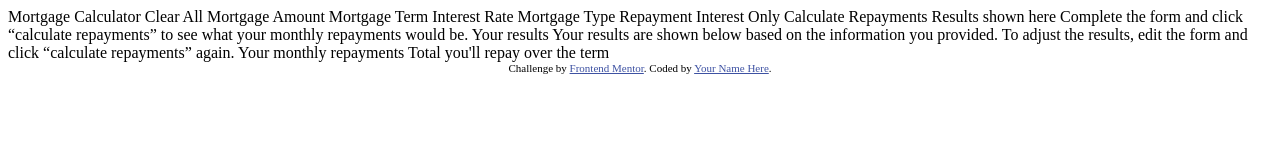
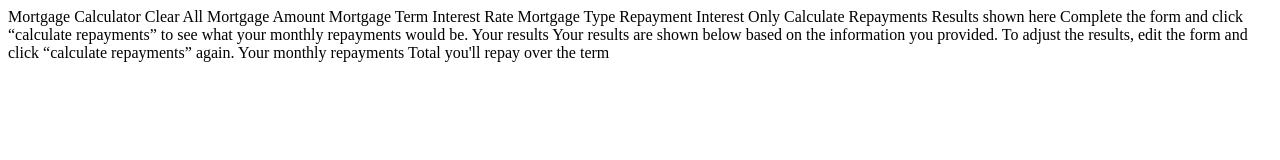
Before and after one commit to ManasiCoder/mortgage-repayment-calculator, a plain HTML site: page index.html in a window 1280 px wide. Drawn offline with Linux system fonts and the light colour scheme.

Commit message:
Remove lines index.html

```diff
--- a/index.html
+++ b/index.html
@@ -2,17 +2,11 @@
 <html lang="en">
 <head>
   <meta charset="UTF-8">
-  <meta name="viewport" content="width=device-width, initial-scale=1.0"> <!-- displays site properly based on user's device -->
+  <meta name="viewport" content="width=device-width, initial-scale=1.0" />
 
-  <link rel="icon" type="image/png" sizes="32x32" href="./assets/images/favicon-32x32.png">
+  <link rel="icon" type="image/png" sizes="32x32" href="./assets/images/favicon-32x32.png" />
 
   <title>Frontend Mentor | Mortgage repayment calculator</title>
-
-  <!-- Feel free to remove these styles or customise in your own stylesheet 👍 -->
-  <style>
-    .attribution { font-size: 11px; text-align: center; }
-    .attribution a { color: hsl(228, 45%, 44%); }
-  </style>
 </head>
 <body>
 
@@ -53,9 +47,5 @@
 
   <!-- Completed results end -->
 
-  <div class="attribution">
-    Challenge by <a href="https://www.frontendmentor.io?ref=challenge">Frontend Mentor</a>.
-    Coded by <a href="#">Your Name Here</a>.
-  </div>
 </body>
 </html>
```
